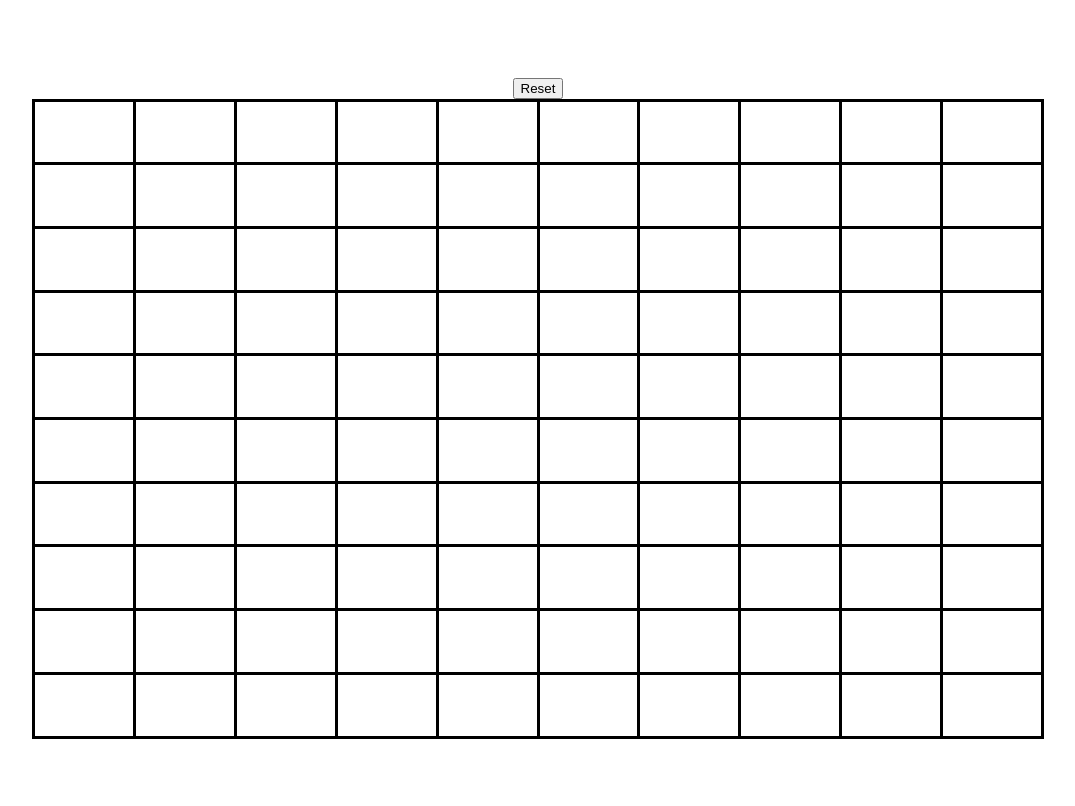
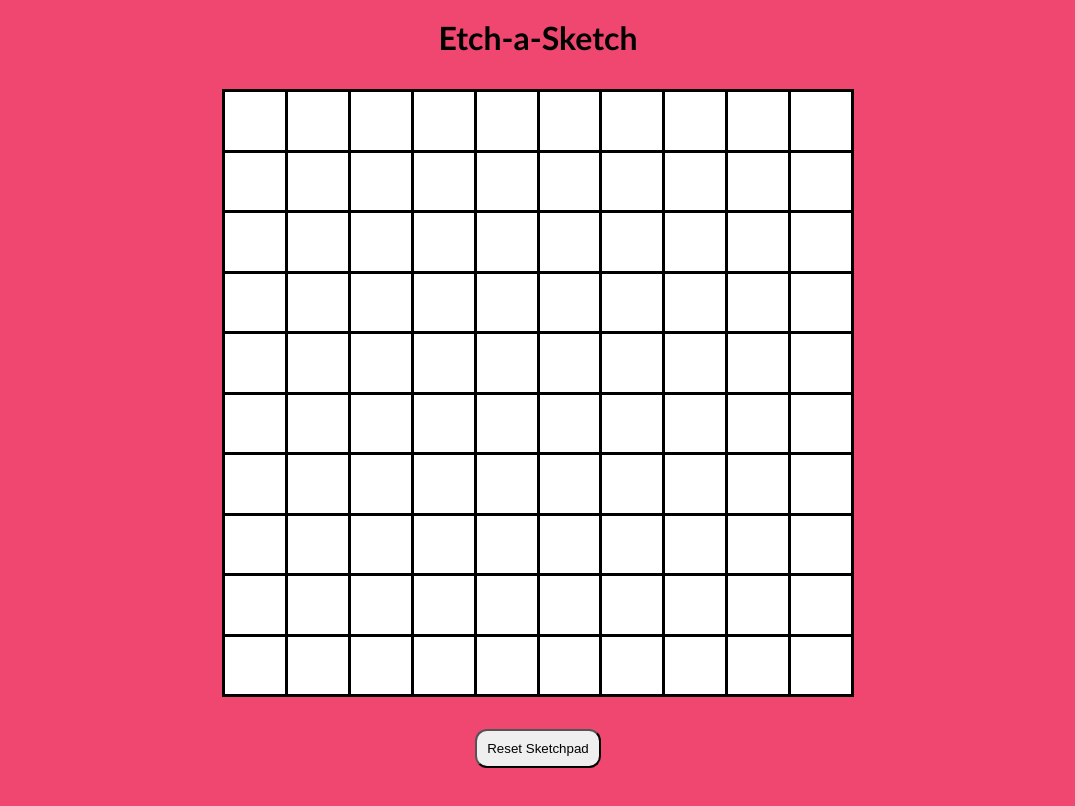
Before and after one commit to aliaizad/etch-a-sketch, a plain HTML site: page index.html in a window 1280 px wide. Shown: the whole page, without its empty margins (102-1177 px from the left). Drawn offline with Linux system fonts and the light colour scheme.

Commit message:
Finished a simple gui

```diff
--- a/index.html
+++ b/index.html
@@ -9,6 +9,7 @@
     <link rel="stylesheet" href="style.css">
 </head>
 <body>
+    <h1>Etch-a-Sketch</h1>
     <div id="grid-container">
 
     </div>
--- a/script.js
+++ b/script.js
@@ -1,6 +1,6 @@
 const body = document.querySelector('body');
 const gridCon = document.querySelector('#grid-container');
-gridCon.setAttribute('style', 'display: flex; height:80%; width:80%; justify-content: center');
+gridCon.setAttribute('style', 'display: flex; height:80%; width:50%; justify-content: center; background-color: white');
 //create a function that produces n number of row grid
 function rowGrid (n) {
     for (; n > 0; n--) {
@@ -58,8 +58,9 @@ function changeColour(e) {
 
 //add a button before the first div
 let reset = document.createElement('button');
-reset.textContent = 'Reset';
-body.insertBefore(reset, gridCon);
+reset.textContent = 'Reset Sketchpad';
+reset.setAttribute('style', 'padding: 10px; border-radius: 12px')
+body.appendChild(reset);
 
 reset.addEventListener('click', resetAndAsk);
 
@@ -67,10 +68,11 @@ function resetAndAsk () {
     gridArray.forEach(div => div.style.backgroundColor = '');
     let gridLength = +prompt('How many boxes do you want in a row (max 100)?');
     if (!gridLength) {
-        alert("Check your input!");
-        location.reload();
+        alert("Please enter a number!")
+        gridArray = createGrid(10);
+    } else {
+        gridArray = createGrid(gridLength);
     }
-    gridArray = createGrid(gridLength);
     gridArray.forEach(square => square.addEventListener('mouseover', changeColour));
 }
 //setting up an event listener for the divs to change when it is hovered
--- a/style.css
+++ b/style.css
@@ -1,7 +1,16 @@
 body{
     display: flex;
-    justify-content: center;
+    justify-content: space-between;
     align-items: center;
     flex-direction: column;
-    height: 100vh;
+    height: 95vh;
+    background-color: #ef476f;
+    gap: 15px;
+    font-family: 'Gill Sans', 'Gill Sans MT', Calibri, 'Trebuchet MS', sans-serif;
 }
+
+h1{
+    margin-bottom: 0px;
+    margin-top: 10px;
+    font-size: xx-large;
+}
```
